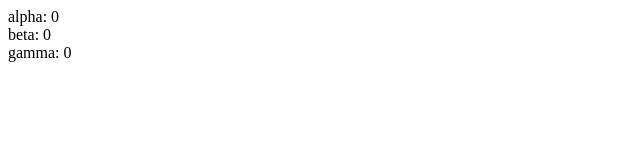
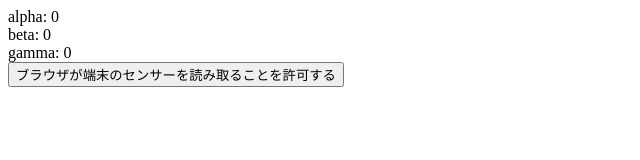
Before and after one commit to ksugiyama-kajika/gyro1, a plain HTML site: page index.html in a window 1280 px wide. Shown: the whole page, without its empty margins (0-640 px from the left). Drawn offline with Linux system fonts and the light colour scheme.

Commit message:
add permission btn to html

```diff
--- a/index.html
+++ b/index.html
@@ -7,6 +7,7 @@
   <body>
     <!-- データを表示するdiv要素 -->
     <div id="txt">ここにデータを表示</div>
+    <button id="sensor_contents" type="button" name="button">ブラウザが端末のセンサーを読み取ることを許可する</button>
     <!-- scriptはjsファイルへリファクタ -->
     <script src="script.js"></script>
   </body>
```
